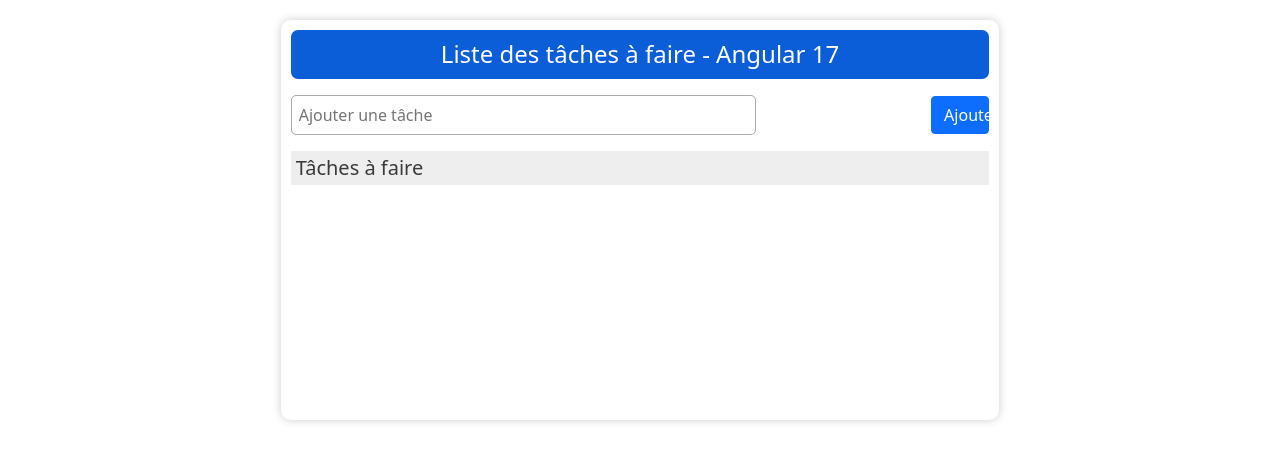
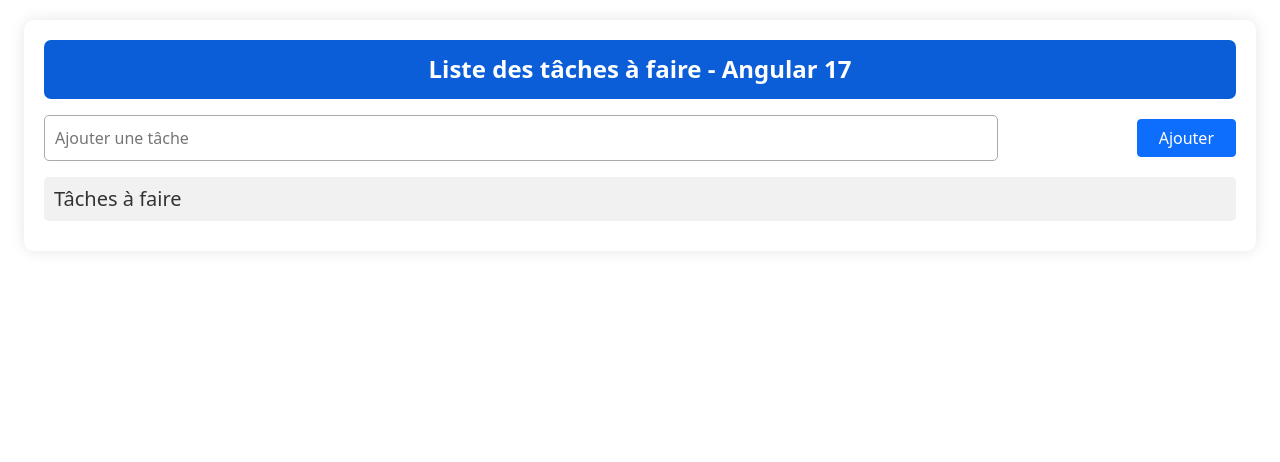
Before and after one commit to ndourmouhammad/todoListAngular, an Angular app: page / in a window 1280 px wide. Shown: the top 462 px of the page. Built offline with nearby package versions, Linux system fonts and the light colour scheme.

Commit message:
modification de l'affichage

```diff
--- a/src/app/todo/todo.component.scss
+++ b/src/app/todo/todo.component.scss
@@ -1,58 +1,83 @@
 @import url("https://cdn.jsdelivr.net/npm/bootstrap@5.1.3/dist/css/bootstrap.min.css");
 @import url("https://cdnjs.cloudflare.com/ajax/libs/font-awesome/6.6.0/css/all.min.css");
 
+body {
+    background-color: #f8f9fa;
+}
+
 .todo-block {
-    min-height: 400px;
     background-color: #fff;
     border-radius: 10px;
-    padding: 10px;
-    box-shadow: 0 0 10px rgba(0, 0, 0, 0.2);
+    padding: 20px;
+    box-shadow: 0 0 15px rgba(0, 0, 0, 0.1);
     margin: 20px 0;
-}
-
-.todo-block h4 {
-    margin: 0;
+    width: 100%;
 }
 
 .todo-header {
     background: #0B5ED7;
-    padding: 10px;
+    padding: 15px;
     border-radius: 7px;
     color: #fff;
+    font-size: 1.5em;
+    font-weight: bold;
 }
 
 .todo-input {
     margin-right: 10px;
-    padding: 7px;
+    padding: 10px;
     border-radius: 5px;
     border: 1px solid #aaa;
+    width: 80%;
 }
 
-
-
-.todo-single:last-child{
-    border: none;
+.todo-list {
+    margin-top: 20px;
 }
 
-.todo-single p {
-   margin: 0;
-   padding: 5px;
+.todo-single {
+    padding: 10px;
+    border-bottom: 1px solid #e0e0e0;
+}
+
+.todo-single:last-child {
+    border-bottom: none;
 }
 
 .todo-checkbox {
     height: 20px;
-}
-
-.mr-10 {
     margin-right: 10px;
 }
 
-h5 {
-    background: #eee;
+.todo-content {
+    flex-grow: 1;
+    margin: 0;
     padding: 5px;
-    color: #3a3a3a;
 }
 
-.todo-list-done .todo-single p {
+.todo-completed {
     text-decoration: line-through;
+    color: #aaa;
 }
+
+.btn-outline-danger {
+    border: none;
+    color: #dc3545;
+}
+
+.btn-outline-danger:hover{
+    border: 1px solid #dc3545;
+    color: #dc3545;
+    background: #fff;
+}
+.btn-outline-danger .fas {
+    font-size: 1.2em;
+}
+
+h5 {
+    background: #f1f1f1;
+    padding: 10px;
+    color: #333;
+    border-radius: 5px;
+    margin-bottom: 10px;
+}
```
